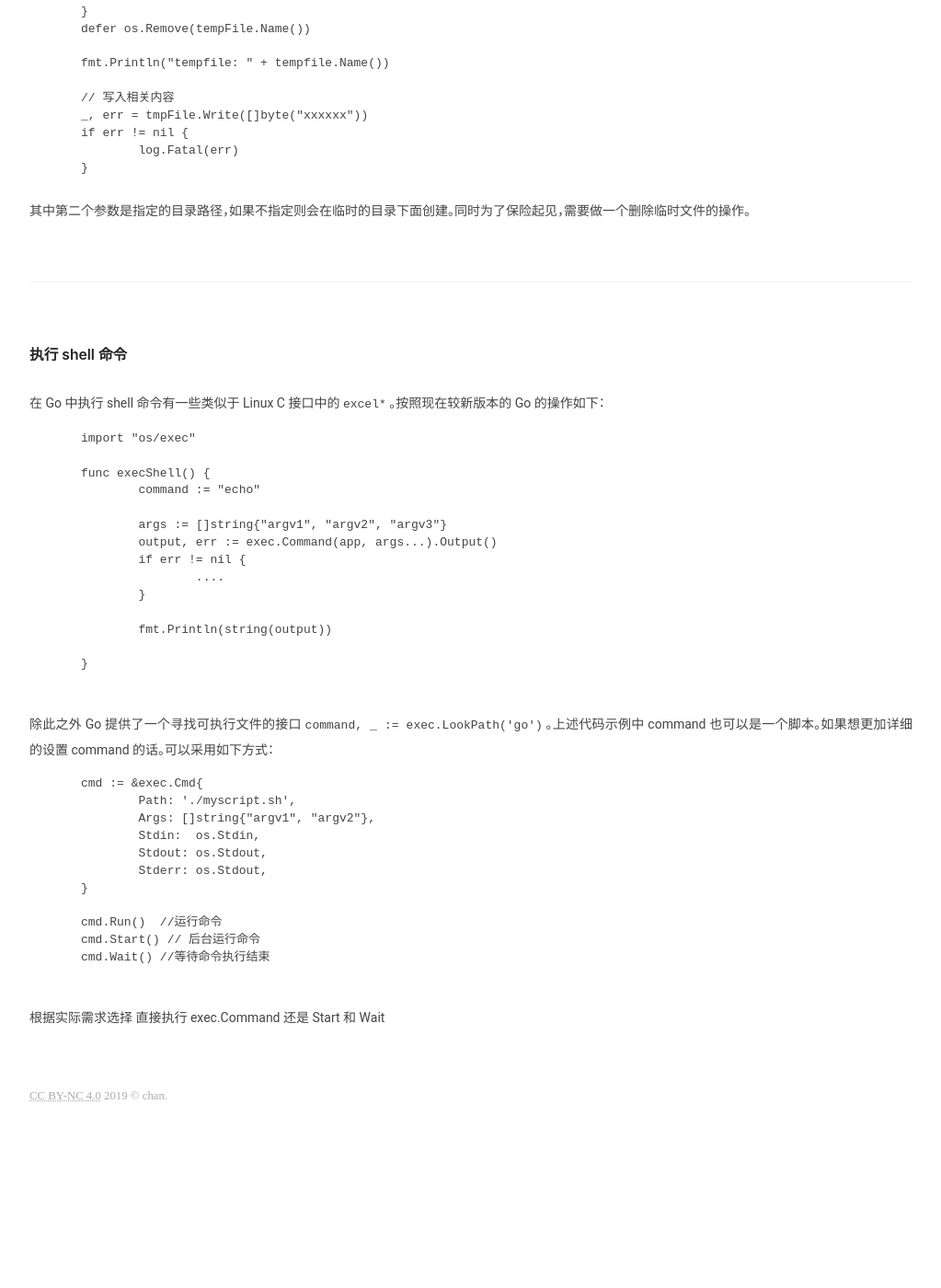
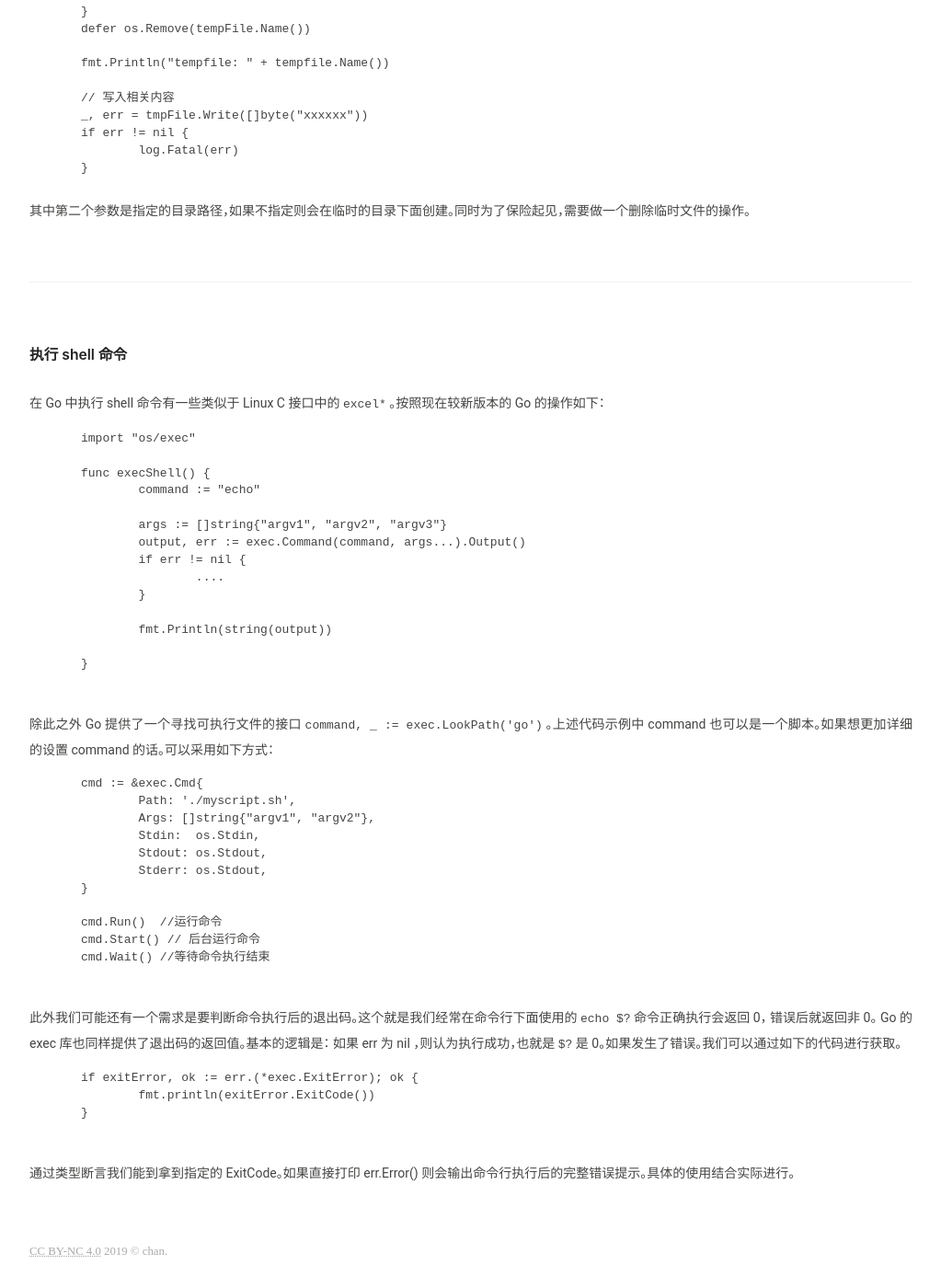
Before and after one commit to JesseEisen/chan, a Jekyll site: the page built from _posts/2020-06-03-go-snnip.md, in a window 1280 px wide and 1400 px high, scrolled down 2159 px. Shown: the whole window at 92% size, without its empty margins (128-1151 px from the left). Built offline with Jekyll 4.4.1, drawn with Linux system fonts in a browser that asks for light colours; before the commit the page ends 3390 px from its top, so only the background shows below that.

Commit message:
add more content of go

````diff
--- a/_posts/2020-06-03-go-snnip.md
+++ b/_posts/2020-06-03-go-snnip.md
@@ -136,7 +136,7 @@ func execShell() {
 	command := "echo"
 
 	args := []string{"argv1", "argv2", "argv3"}
-	output, err := exec.Command(app, args...).Output()
+	output, err := exec.Command(command, args...).Output()
 	if err != nil {
 		....
 	}
@@ -164,4 +164,13 @@ cmd.Wait() //等待命令执行结束
 
 ```
 
-根据实际需求选择 直接执行 exec.Command 还是 Start 和 Wait
+此外我们可能还有一个需求是要判断命令执行后的退出码。这个就是我们经常在命令行下面使用的 `echo $?` 命令正确执行会返回 0， 错误后就返回非 0。 Go 的 exec 库也同样提供了退出码的返回值。基本的逻辑是： 如果 err 为 nil ，则认为执行成功，也就是 `$?` 是 0。如果发生了错误。我们可以通过如下的代码进行获取。
+
+```go
+if exitError, ok := err.(*exec.ExitError); ok {
+	fmt.println(exitError.ExitCode())
+}
+
+```
+
+通过类型断言我们能到拿到指定的 ExitCode。如果直接打印 err.Error() 则会输出命令行执行后的完整错误提示。具体的使用结合实际进行。
````
Also changed, not shown: _posts/2019-12-20-strange-issue.md (+1 -1 lines).
